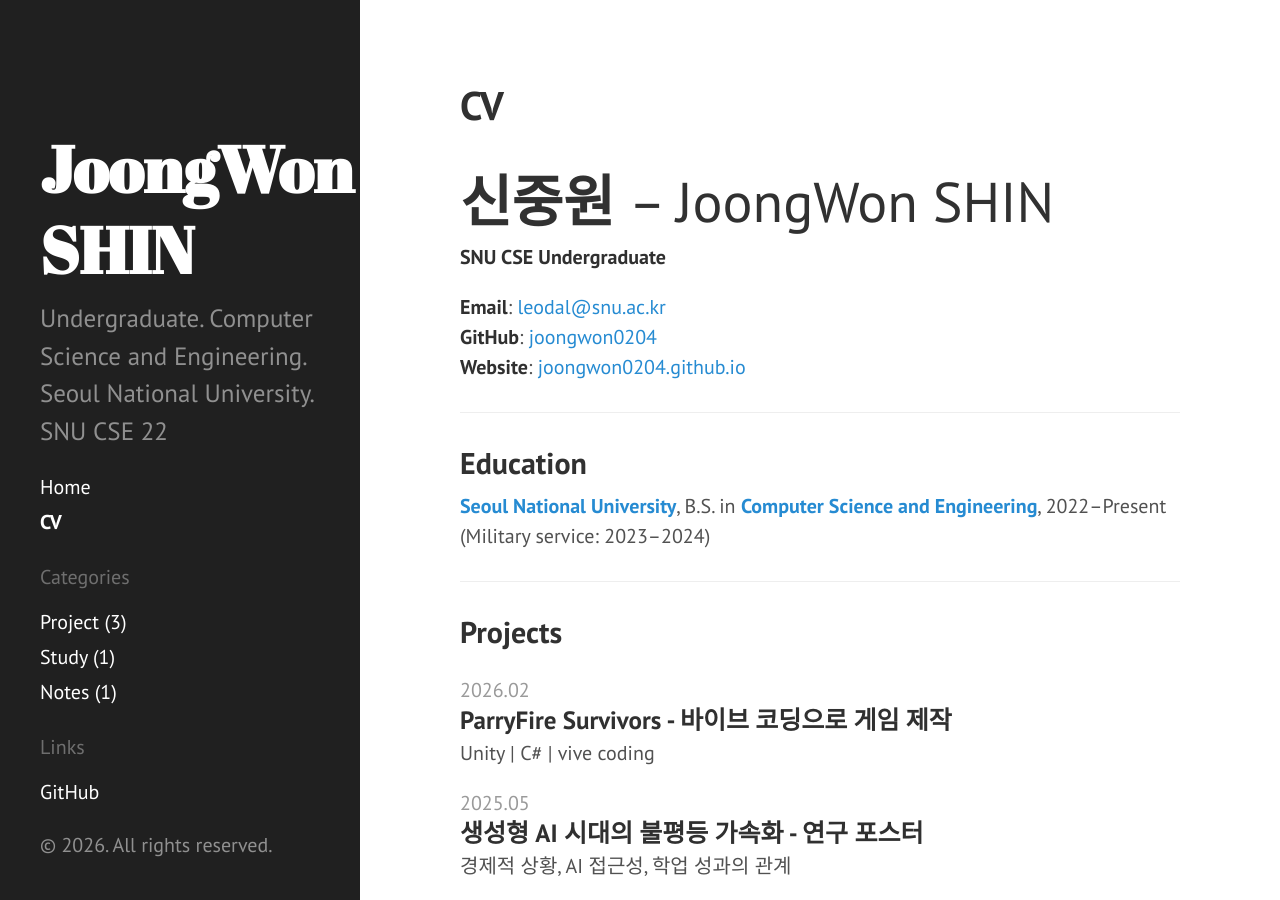
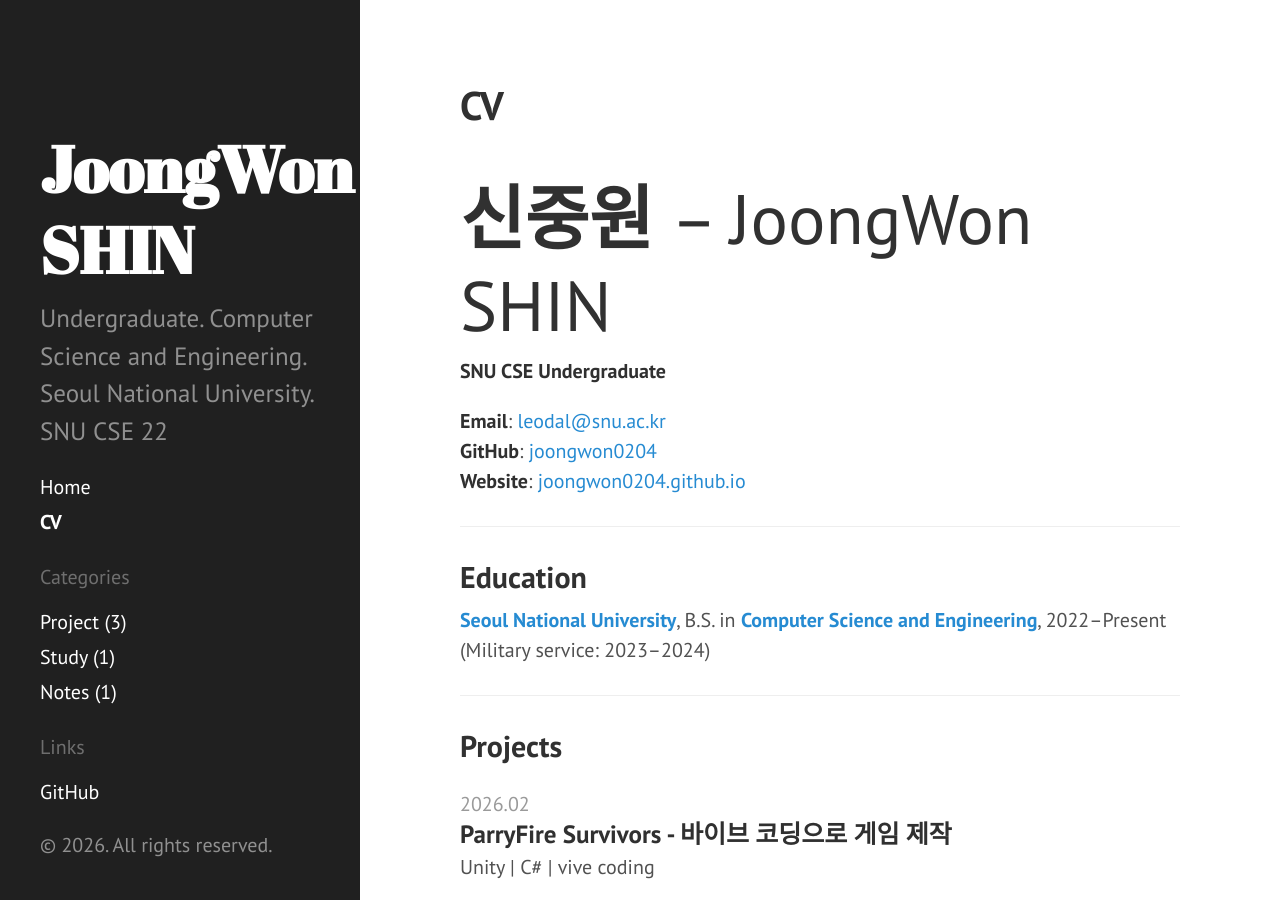
Before and after one commit to joongwon0204/joongwon0204.github.io, a Jekyll site: the page built from cv.md, in a window 1280 px wide and 900 px high. Built offline with Jekyll 4.4.1, drawn with Linux system fonts in a browser that asks for light colours.

Commit message:
cv font size

```diff
--- a/cv.md
+++ b/cv.md
@@ -3,8 +3,8 @@ layout: page
 title: CV
 ---
 
-<h1 style="font-size: 2.8rem; margin-bottom: 0.3rem;">
-  신중원 <span style="font-weight: 400;">– JoongWon SHIN</span>
+<h1 style="font-size: 3.5rem; margin-bottom: 0.3rem;">
+  신중원 <span style="font-weight: 250;">– JoongWon SHIN</span>
 </h1>
 
 **SNU CSE Undergraduate**
```
